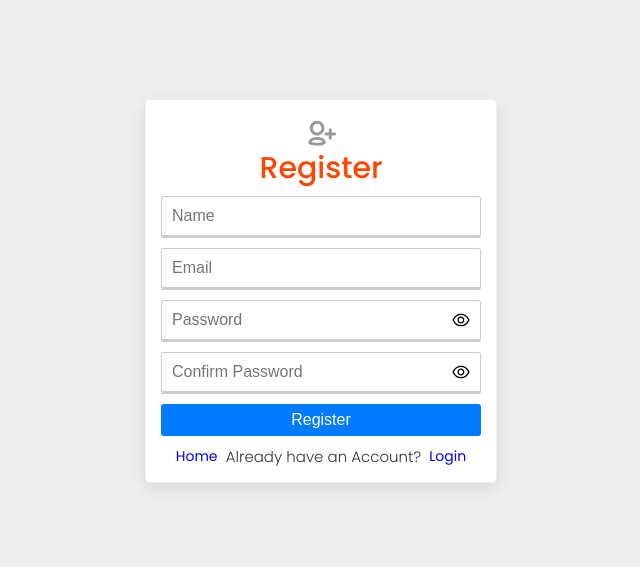
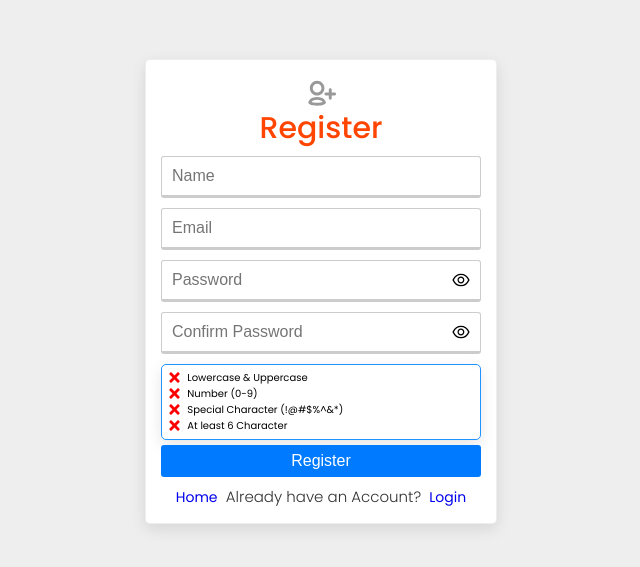
Before and after one commit to VinayakSingh2001/minorProject, a React (Create React App) app in the folder frontend/: page /register in a window 1280 px wide. Shown: the part 109-676 px from the top of the page, without its empty margins (319-959 px from the left). Built offline with nearby package versions, Linux system fonts and the light colour scheme.

Commit message:
added Password strength Indicator

```diff
--- a/frontend/src/pages/auth/Login.js
+++ b/frontend/src/pages/auth/Login.js
@@ -8,7 +8,9 @@
   const [email, setEmail] = useState("");
   const [password, setPassword] = useState("");
 
-  const handleInputChange = () => {};
+  const handleInputChange = (e) => {
+
+  };
   const loginUser = () => {};
 
   return (
@@ -39,14 +41,6 @@
               value={password}
               onChange={handleInputChange}
             />
-            {/* <input
-              type="password"
-              placeholder="Password"
-              name="password"
-              required
-              value={password}
-              onChange={handleInputChange}
-            /> */}
             <button type="submit" className="--btn --btn-primary --btn-block">
               Login
             </button>
--- a/frontend/src/pages/auth/Register.js
+++ b/frontend/src/pages/auth/Register.js
@@ -1,5 +1,7 @@
 import React, { useState } from "react";
 import styles from "./auth.module.scss";
+import { FaTimes } from "react-icons/fa";
+import { BsCheck2All } from "react-icons/bs";
 import Card from "../../components/card/Card";
 import { TiUserAddOutline } from "react-icons/ti";
 import { Link } from "react-router-dom";
@@ -14,8 +16,28 @@
 
 const Register = () => {
   const [formData, setFormData] = useState(initialState);
+
   const { name, email, password, password2 } = formData;
-  const handleInputChange = () => {};
+
+  const [uCase, setUCase] = useState(false);
+  const [num, setNum] = useState(false);
+  const [sChar, setSChar] = useState(false);
+  const [passLength, setPassLength] = useState(false);
+
+  const timesIcon = <FaTimes color="red" size={15} />;
+  const checkIcon = <BsCheck2All color="green" size={15} />;
+
+  const switchIcon = (condition) => {
+    if (condition) {
+      return checkIcon;
+    }
+    return timesIcon;
+  };
+
+  const handleInputChange = (e) => {
+    const { name, value } = e.target;
+    setFormData({ ...formData, [name]: value });
+  };
   const loginUser = () => {};
 
   return (
@@ -56,6 +78,32 @@
               onChange={handleInputChange}
             />
 
+            {/* password strength */}
+            <Card cardClass={styles.group}>
+              <ul className="form-list">
+                <li>
+                  <span className={styles.indicator}>
+                    {switchIcon(uCase)} &nbsp; Lowercase & Uppercase
+                  </span>
+                </li>
+                <li>
+                  <span className={styles.indicator}>
+                    {switchIcon(num)} &nbsp; Number (0-9)
+                  </span>
+                </li>
+                <li>
+                  <span className={styles.indicator}>
+                    {switchIcon(sChar)} &nbsp; Special Character (!@#$%^&*)
+                  </span>
+                </li>
+                <li>
+                  <span className={styles.indicator}>
+                    {switchIcon(passLength)} &nbsp; At least 6 Character
+                  </span>
+                </li>
+              </ul>
+            </Card>
+
             <button type="submit" className="--btn --btn-primary --btn-block">
               Register
             </button>
```
